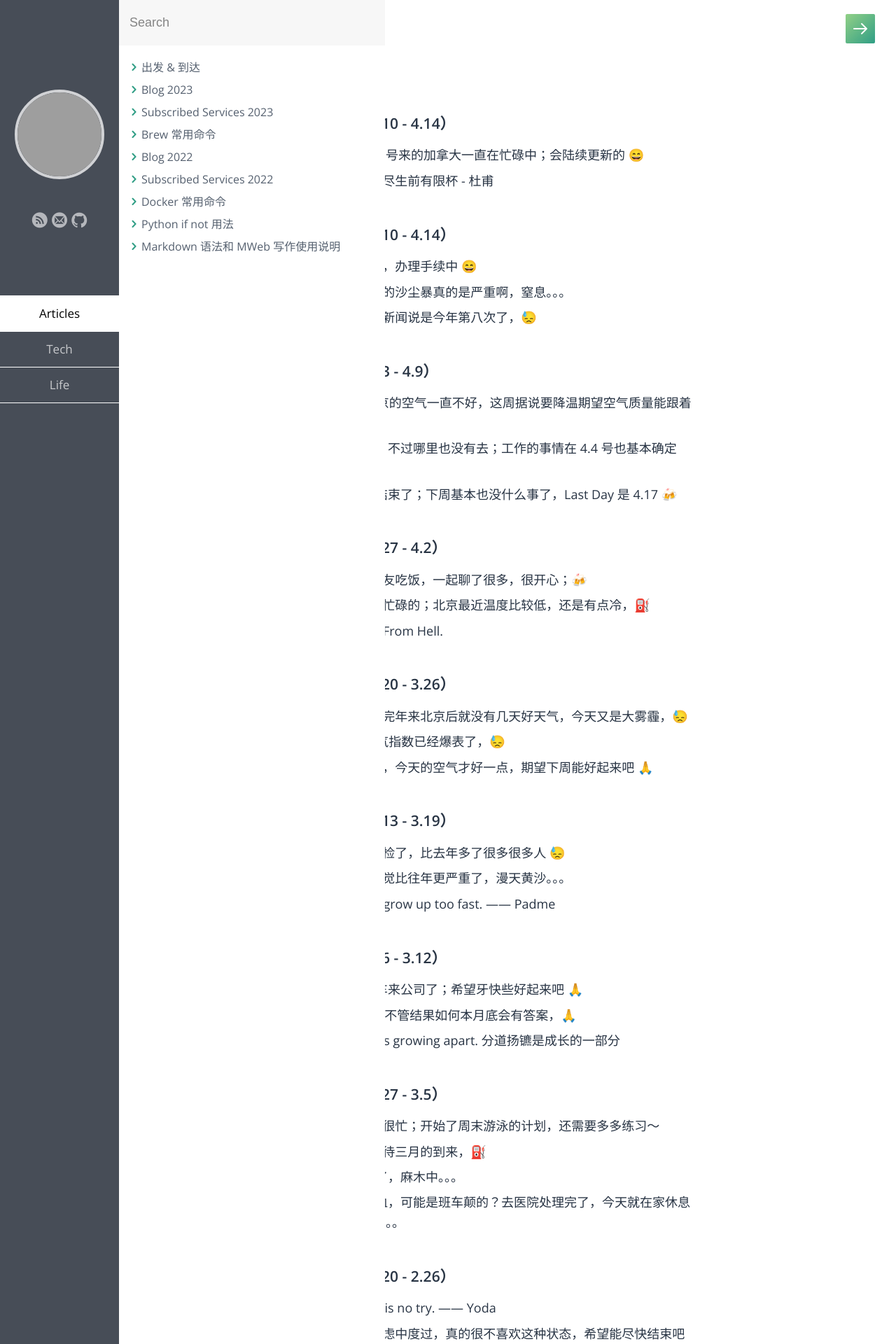
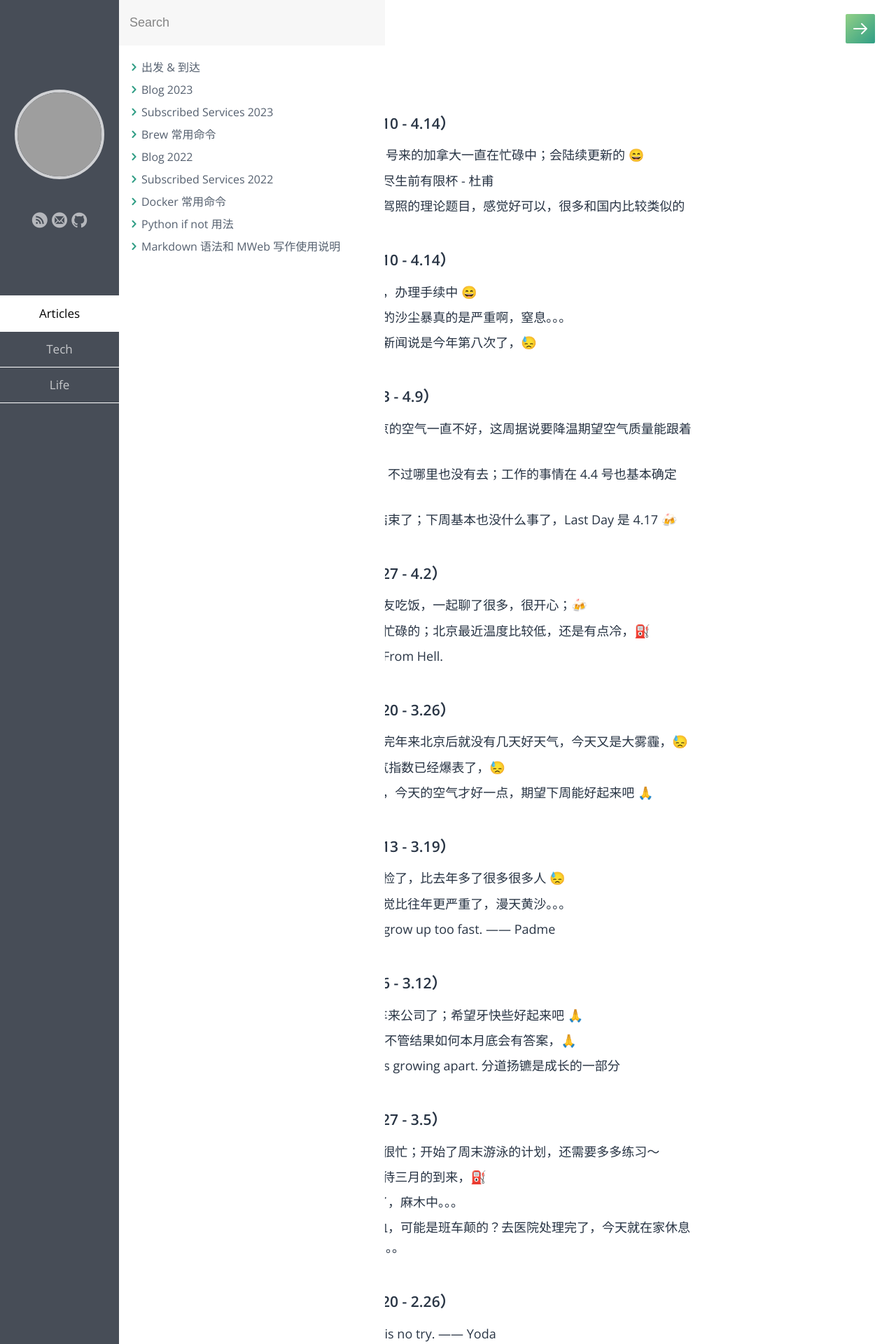
Before and after one commit to samxupeiran/samxupeiran.github.io, a Jekyll site: the page built from _posts/life/2023-01-03-my-blog.md, in a window 1280 px wide. Shown: the top 1920 px of the page at 70% size. Built offline with Jekyll 4.4.1, drawn with Linux system fonts in a browser that asks for light colours; some web fonts are replaced; grey boxes are pictures that could not be loaded.

Commit message:
feat: add weekly blog 5.11

```diff
--- a/_posts/life/2023-01-03-my-blog.md
+++ b/_posts/life/2023-01-03-my-blog.md
@@ -9,6 +9,7 @@ tags: Blog
 - ### 2023 年 5 月 第 2 周（4.10 - 4.14）
      - 5.8 很长时间没更新了；3 号来的加拿大一直在忙碌中；会陆续更新的 😄
      - 5.10 莫思身外无穷事，且尽生前有限杯 - 杜甫
+     - 5.11 今天主要是在刷安省驾照的理论题目，感觉好可以，很多和国内比较类似的
 
 - ### 2023 年 4 月 第 3 周（4.10 - 4.14）
      - 4.10 今天正式提交离职了，办理手续中 😄
```
